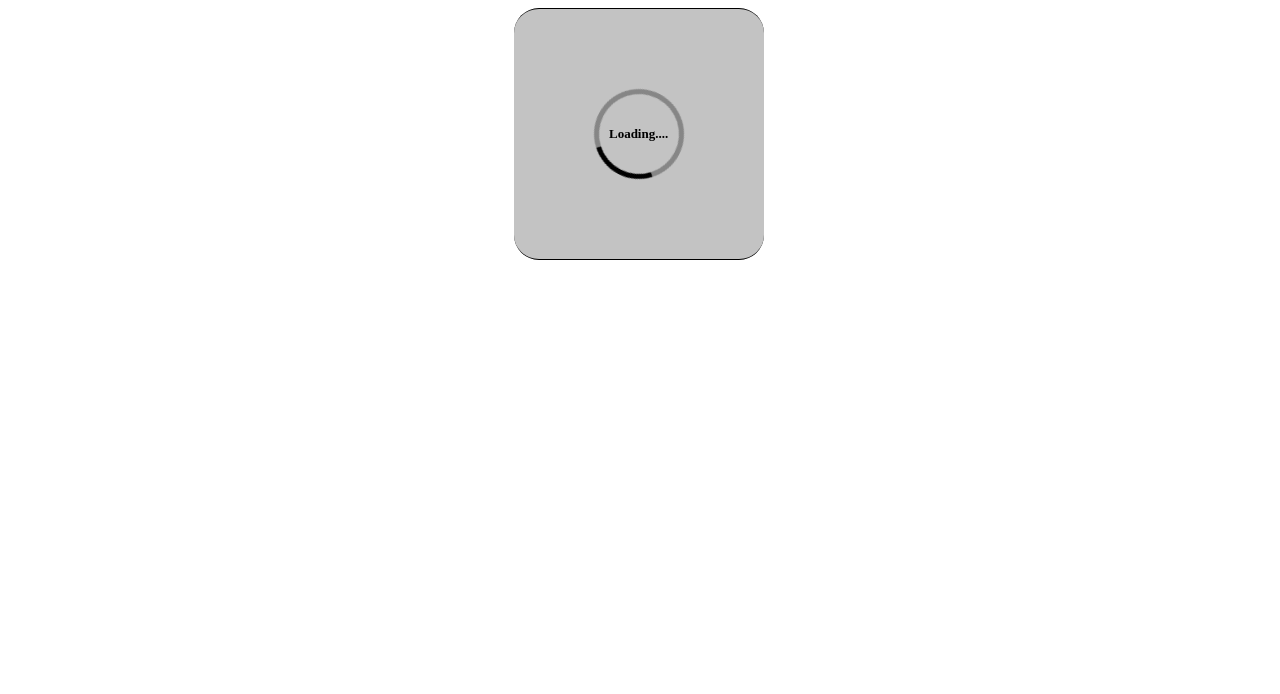
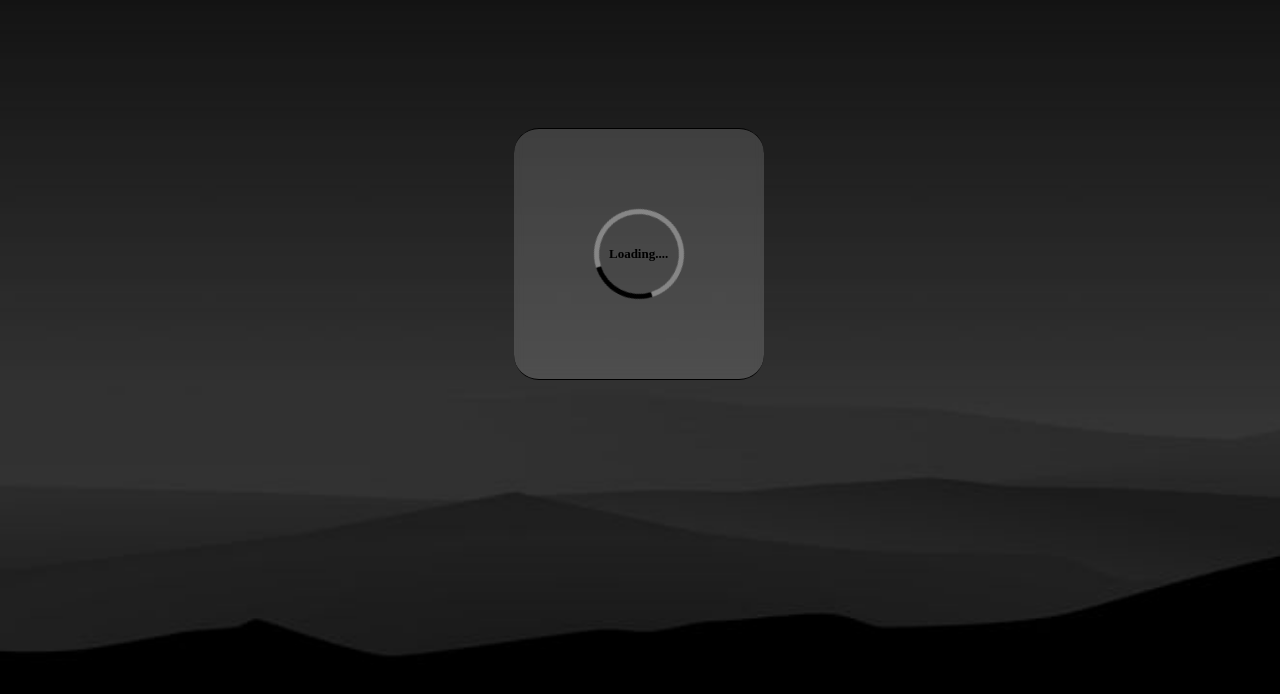
Before and after one commit to ratul-724/loading, a plain HTML site: page index.html in a window 1280 px wide. Drawn offline with Linux system fonts and the light colour scheme.

Commit message:
glassmorphism

```diff
--- a/style.css
+++ b/style.css
@@ -1,10 +1,17 @@
+body{
+    background-image: url('img/bg.jpeg');
+    background-repeat: no-repeat;
+    background-size: cover;
+    background-attachment: fixed;
+}
 .full{
     height: 250px;
     width: 250px;
-    background-color: rgb(195, 195, 195);
+    background-color: rgba(195, 195, 195, 0.203);
+    backdrop-filter: blur(5px);
     border-radius: 25px;
     position: relative;
-    top: 50%;
+    top: 120px;
     left: 40%;
     text-align: center;
     border-bottom: 1px solid black;
```
Also changed, not shown: index.html (+0 -1 lines), img/bg.jpeg (added).
